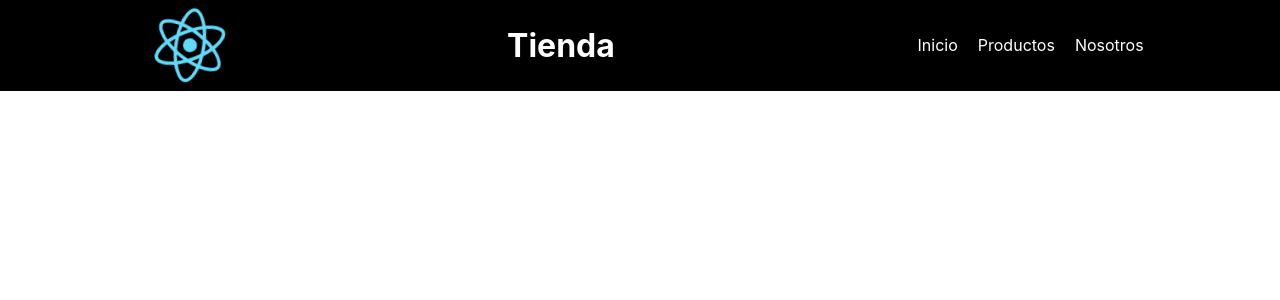
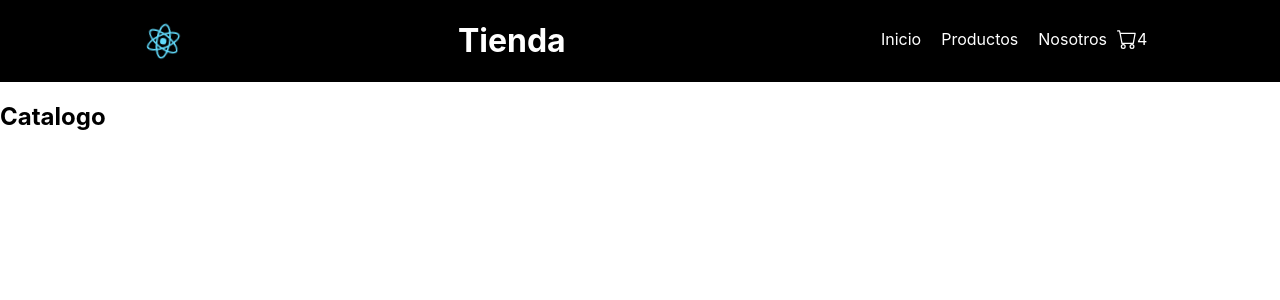
Before and after one commit to Itnardoel/reactjs, a React (Create React App) app: page / in a window 1280 px wide. Shown: the top 300 px of the page. Built offline with nearby package versions, Linux system fonts and the light colour scheme.

Commit message:
Se agrego CartWidget e ItemListContainer

```diff
--- a/src/App.js
+++ b/src/App.js
@@ -1,10 +1,14 @@
 // import logo from './logo.svg';
 import './App.css';
 import NavBar from './components/NavBar'
+import ItemListContainer from './components/ItemListContainer'
 
 const App = () => {
   return (
-    <NavBar />
+    <>
+      <NavBar />
+      <ItemListContainer />
+    </>
   );
 }
 
--- /dev/null
+++ b/src/components/CartWidget.js
@@ -0,0 +1,15 @@
+import cart from '../assets/cart.svg'
+
+const CartIcon = () => {
+    return (
+        <img style={styles.carrito} src={cart} alt="cart" />
+    )
+}
+
+export default CartIcon;
+
+const styles = {
+    carrito: {
+        width: 20,
+    }
+}
--- /dev/null
+++ b/src/components/ItemListContainer.js
@@ -0,0 +1,5 @@
+const ItemListContainer = () => {
+    return <h2>Catalogo</h2>
+}
+
+export default ItemListContainer;
--- a/src/components/NavBar.js
+++ b/src/components/NavBar.js
@@ -1,4 +1,5 @@
 import logo from '../logo.svg';
+import CartWidget from './CartWidget';
 
 const NavBar = () => {
     return (
@@ -18,6 +19,12 @@ const NavBar = () => {
                 <li>
                     <a style={styles.enlaces} href="#!">Nosotros</a>
                 </li>
+                <li>
+                    <CartWidget />
+                </li>
+                <li>
+                    <span>4</span>
+                </li>
             </ul>
 
         </header>
@@ -35,7 +42,7 @@ const styles = {
         color: '#fff',
     },
     imagen: {
-        width: '10%',
+        width: 60,
     },
     lista: {
         display: 'flex',
```
Also changed, not shown: src/assets/cart.svg (added).
